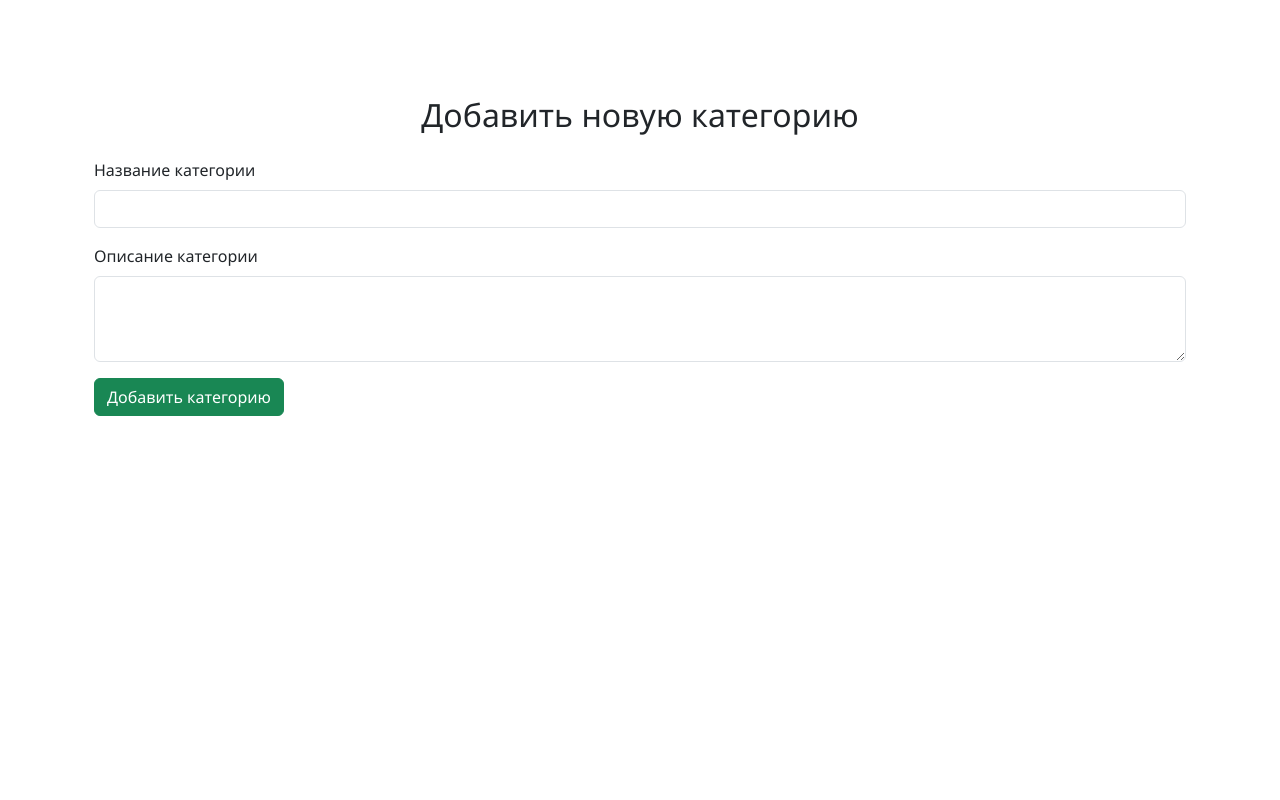
After one commit to veressc/Catalog-Money, a Flask app: page /add-category in a window 1280 px wide. The commit adds this page. Run offline with Flask 3, Linux system fonts and the light colour scheme.

Commit message:
Добавил кнопку (Добавить и удалить категории) , нужна перепроверка на данном этапе

```diff
--- a/app/models.py
+++ b/app/models.py
@@ -3,6 +3,8 @@ from . import db
 class Category(db.Model):
     id = db.Column(db.Integer, primary_key=True)
     name = db.Column(db.String(100), nullable=False)
+    description = db.Column(db.String(255))  # <-- вот эта строка новая
+
 
 from app import db
 
--- a/app/routes.py
+++ b/app/routes.py
@@ -87,3 +87,29 @@ def add_product():
 
     categories = Category.query.all()
     return render_template('add_product.html', categories=categories)
+
+# Cтраничка добавления категорий
+@bp.route('/add-category', methods=['GET', 'POST'])
+def add_category():
+    if request.method == 'POST':
+        name = request.form.get('name')
+        description = request.form.get('description')
+
+        if name:
+            new_category = Category(name=name, description=description)
+            db.session.add(new_category)
+            db.session.commit()
+            return redirect(url_for('main.categories'))
+
+    return render_template('add_category.html')
+
+@bp.route('/delete_category/<int:category_id>', methods=['POST'])
+def delete_category(category_id):
+    category = Category.query.get_or_404(category_id)
+
+    # Удаляем все продукты этой категории (чтобы не было осиротевших записей)
+    Product.query.filter_by(category_id=category.id).delete()
+
+    db.session.delete(category)
+    db.session.commit()
+    return redirect(url_for('main.categories'))
--- /dev/null
+++ b/app/templates/add_category.html
@@ -0,0 +1,17 @@
+{% extends 'base.html' %}
+{% block content %}
+<div class="container py-5">
+    <h2 class="text-center mb-4">Добавить новую категорию</h2>
+    <form method="POST">
+        <div class="mb-3">
+            <label class="form-label">Название категории</label>
+            <input type="text" name="name" class="form-control" required>
+        </div>
+        <div class="mb-3">
+            <label class="form-label">Описание категории</label>
+            <textarea name="description" class="form-control" rows="3"></textarea>
+        </div>
+        <button type="submit" class="btn btn-success btn-animated">Добавить категорию</button>
+    </form>
+</div>
+{% endblock %}
--- a/app/templates/base.html
+++ b/app/templates/base.html
@@ -63,6 +63,21 @@
             gap: 20px;
             margin-top: 20px;
         }
+        .btn-add-category {
+        background-color: #ffcc00; /* Нежно-золотой цвет */
+        border: 2px solid #ffcc00;
+        color: #222;
+        transition: all 0.3s ease;
+        box-shadow: 0 0 8px #ffcc00;
+        }
+
+        .btn-add-category:hover {
+        background-color: #fff8e1;
+        color: #ff9900;
+        border: 2px solid #ff9900;
+        box-shadow: 0 0 12px #ff9900, 0 0 20px #ff9900;
+        }
+}
     </style>
 </head>
 <body class="container py-5">
--- a/app/templates/categories.html
+++ b/app/templates/categories.html
@@ -11,6 +11,10 @@
                 <div class="card-body text-center">
                     <h5 class="card-title">{{ category.name }}</h5>
                     <a href="{{ url_for('main.products', category_id=category.id) }}" class="btn btn-primary mt-3">Перейти к товарам</a>
+
+                    <form action="{{ url_for('main.delete_category', category_id=category.id) }}" method="POST" class="mt-2" onsubmit="return confirm('Удалить категорию и все её товары?');">
+                        <button type="submit" class="btn btn-danger btn-sm">Удалить</button>
+                    </form>
                 </div>
             </div>
         </div>
--- a/app/templates/index.html
+++ b/app/templates/index.html
@@ -13,5 +13,8 @@
     <a href="/add-product" class="btn btn-lg btn-animated btn-add-product">
         ➕ Добавить товар
     </a>
+    <a href="/add-category" class ='btn btn-lg btn-animated btn-add-category'>
+        🏷️ Добавить категорию
+    </a>
 </div>
 {% endblock %}
```
Also changed, not shown: instance/catalog.db.
